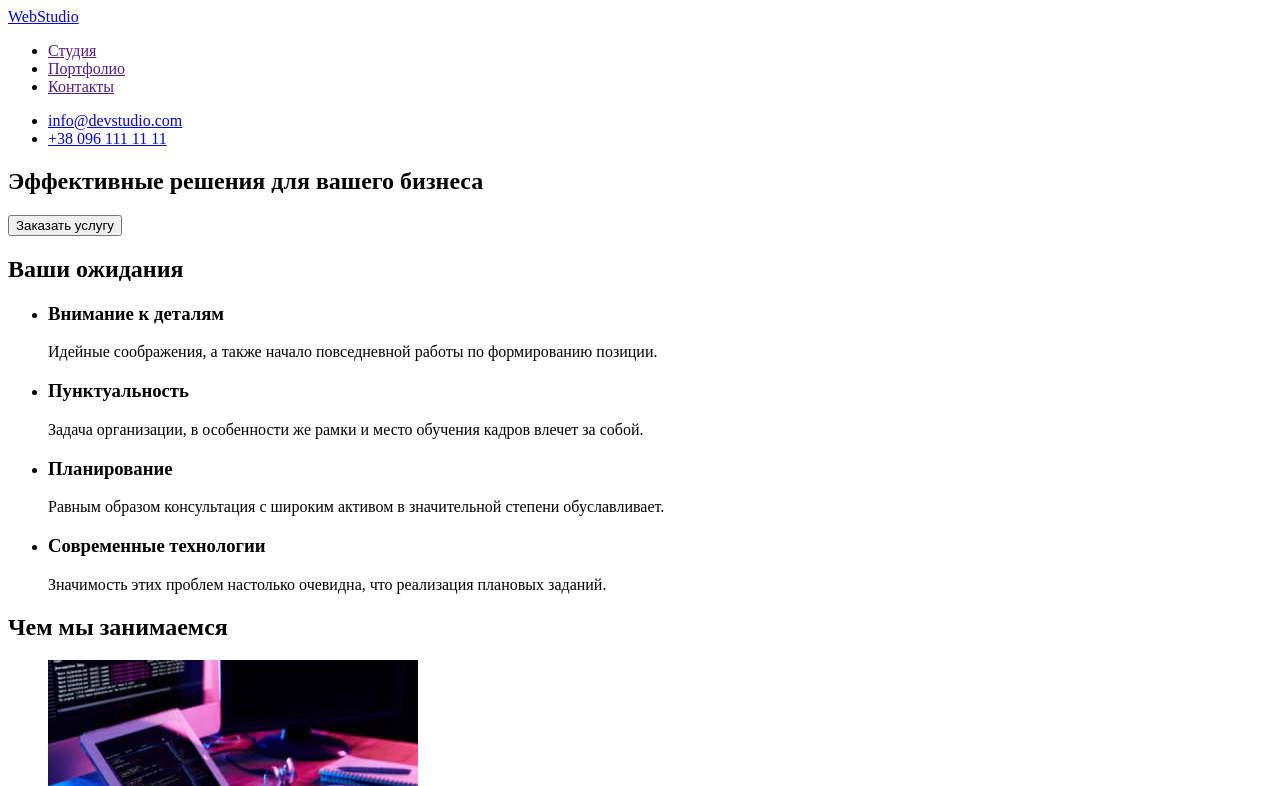
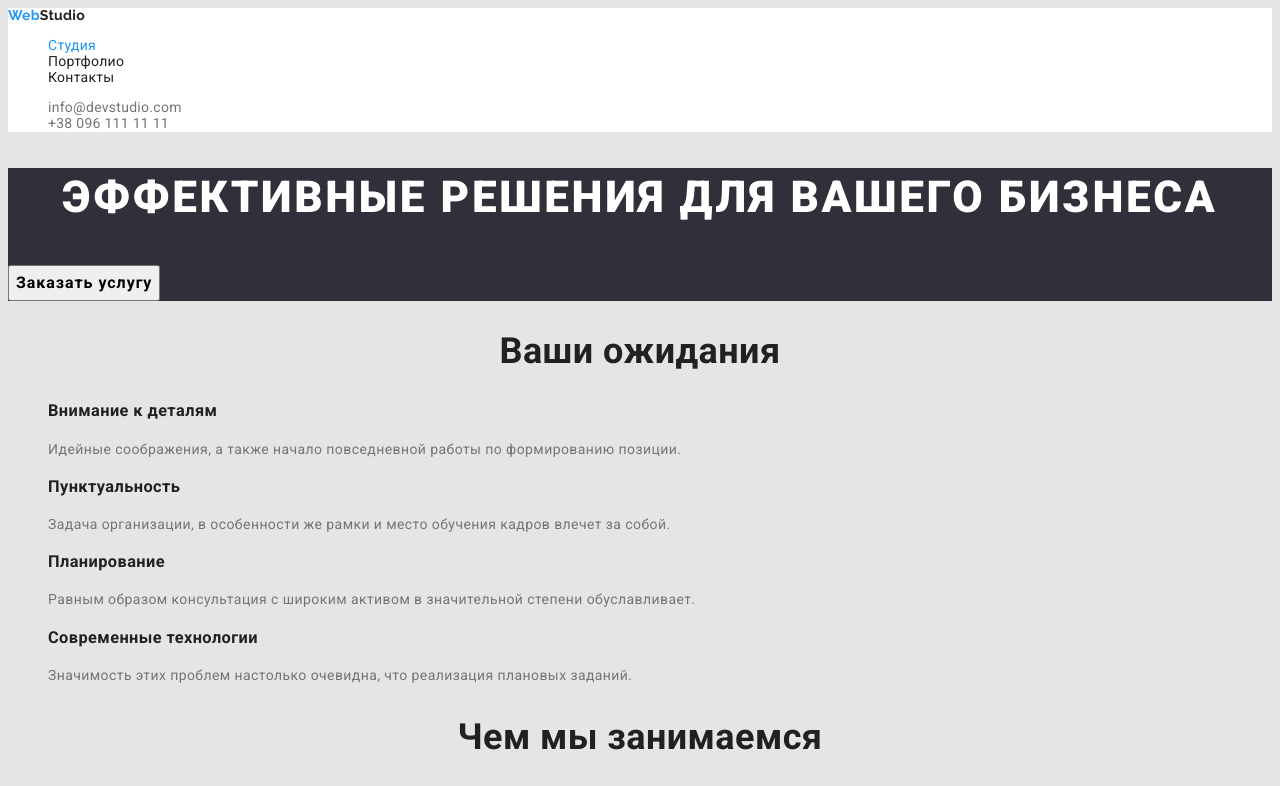
Before and after one commit to Kate1985sky/goit-2homework, a plain HTML site: page index.html in a window 1280 px wide. Shown: the top 786 px of the page. Drawn offline with Linux system fonts and the light colour scheme.

Commit message:
finish home work

```diff
--- /dev/null
+++ b/css/style.css
@@ -0,0 +1,130 @@
+:root {
+    --primary-text-color:#757575;
+    --title-text-color: #E5E5E5;;
+    --acent-color: #2196F3;
+    --secondary-color: #212121;
+}
+body {
+background-color: var(--title-text-color);
+color: var(--primary-text-color);
+font-family: Roboto, sans-serif;
+font-size: 14px;
+line-height: 1.14;
+letter-spacing: 0.03em;
+}
+.header {
+    background-color: #FFFFFF;
+}
+.logo {
+/* color: #000000; */
+font-family: Raleway, sans-serif;
+font-weight: 700;
+font-size: 26px;
+line-height: 1.18;
+text-decoration: none;
+}
+
+.logo span {
+    color: var(--acent-color);
+}
+/* site nav */
+.list {
+    list-style: none;
+
+}
+.site-nav a {
+    color: var(--secondary-color);
+    letter-spacing: 0.02em;
+    font-size: 14px;
+    line-height: 1.14;
+    text-decoration: none;
+}
+.auth-nav a {
+    color: var(--primary-text-color);
+    letter-spacing: 0.02em;
+    font-size: 14px;
+    line-height: 1.14;
+    text-decoration: none;
+}
+.site-nav a:hover,
+.site-nav a:focus,
+.site-nav a:active,
+.auth-nav a:hover,
+.auth-nav a:focus,
+.auth-nav a:active {
+    color: var(--acent-color);
+}
+.section-title {
+    color: var(--secondary-color);
+    font-weight: 700;
+    font-size: 36px;
+    line-height: 1.16;
+    text-align: center;
+}
+.site-nav .link {
+    color: var(--acent-color);
+}
+.site-nav .link.current {
+    color: var(--acent-color);
+}
+.hero {
+    background-color: #2F303A;
+}
+.hero-title {
+    color: #FFFFFF;
+    letter-spacing: 0.06em;
+    font-weight: 900;
+    font-size: 44px;
+    line-height: 1.36;
+    text-transform: uppercase;
+    text-align: center;
+}
+/* feature */
+.feature-list .title {
+    color: var(--secondary-color);
+}
+.title-text {
+    color: var(--primary-text-color);
+    line-height: 1.71;
+}
+.team-list .title-text {
+    font-weight: 400;
+    font-size: 16px;
+    line-height: 1.18;
+}
+
+
+.team-list h3 {
+    font-weight: 500;
+    font-size: 16px;
+    line-height: 1.19;
+}
+/* button */
+.button {
+    cursor: pointer;
+    letter-spacing: 0.06em;
+    font-family: inherit;
+    font-weight: 700;
+    font-size: 16px;
+    line-height: 1.9;
+}
+.button a:hover,
+.button a:focus,
+.button a:active {
+    color: var(--acent-color);
+}
+
+/* footer */
+.footer {
+    background-color: #2F303A;
+}
+.fotter-nav a {
+    color: rgba(255, 255, 255, 0.6);
+    text-decoration: none;
+}
+.fotter-nav .adress {
+    color: #FFFFFF;
+}
+.logo .logoStudio {
+    color: #FFFFFF;
+}
--- a/index.html
+++ b/index.html
@@ -5,63 +5,66 @@
     <meta http-equiv="X-UA-Compatible" content="IE=edge" />
     <meta name="viewport" content="width=device-width, initial-scale=1.0" />
     <title>Document</title>
+    <link href="https://fonts.googleapis.com/css2?family=Raleway:wght@700&family=Roboto:wght@400;500;700;900&display=swap" rel="stylesheet">
+    <link rel="stylesheet" href="./css/style.css">
+
   </head>
   <body>
-    <header>
-      <nav>
-        <a href="./index.html">WebStudio</a>
-        <ul>
-          <li><a href="">Студия</a></li>
-          <li><a href="">Портфолио</a></li>
+    <header class="header">
+      <nav class="site-nav">
+        <a href="./index.html" class="logo"><span>Web</span>Studio</a>
+        <ul class="site-nav list">
+          <li><a href="./index.html" class="link current" target="_blank" title="Страница студия">Студия</a></li>
+          <li><a href="./portfolio.html" target="_blank" title="Страница портфолио">Портфолио</a></li>
           <li><a href="">Контакты</a></li>
         </ul>
       </nav>
-      <ul>
-        <li><a href="mailto:info@devstudio.com">info@devstudio.com</a></li>
+      <ul class="auth-nav list">
+        <li><a class="color-mail" href="mailto:info@devstudio.com">info@devstudio.com</a></li>
         <li><a href="tel:+380961111111">+38 096 111 11 11</a></li>
       </ul>
     </header>
     <main>
-      <section>
-        <h1>Эффективные решения для вашего бизнеса</h1>
-        <button type="button">Заказать услугу</button>
+      <section class="hero">
+        <h1 class="hero-title">Эффективные решения для вашего бизнеса</h1>
+        <button type="button" class="button">Заказать услугу</button>
       </section>
-      <section>
-        <h2>Ваши ожидания</h2>
-        <ul>
+      <section class="section">
+        <h2 class="section-title">Ваши ожидания</h2>
+        <ul class="feature-list list">
           <li>
-            <h3>Внимание к деталям</h3>
-            <p>
+            <h3 class="title">Внимание к деталям</h3>
+            <p class="title-text">
               Идейные соображения, а также начало повседневной работы по
               формированию позиции.
             </p>
           </li>
           <li>
-            <h3>Пунктуальность</h3>
-            <p>
+            <h3 class="title">Пунктуальность</h3>
+            <p class="title-text">
               Задача организации, в особенности же рамки и место обучения кадров
               влечет за собой.
             </p>
           </li>
           <li>
-            <h3>Планирование</h3>
-            <p>
+            <h3 class="title">Планирование</h3>
+            <p class="title-text">
               Равным образом консультация с широким активом в значительной
               степени обуславливает.
             </p>
           </li>
           <li>
-            <h3>Современные технологии</h3>
-            <p>
+            <h3 class="title">Современные технологии</h3>
+            <p class="title-text">
               Значимость этих проблем настолько очевидна, что реализация
               плановых заданий.
             </p>
           </li>
         </ul>
       </section>
-      <section>
-        <h2>Чем мы занимаемся</h2>
-        <ul>
+      <section class="section">
+        <h2 class="section-title">Чем мы занимаемся</h2>
+        <ul class="card-list list">
           <li>
             <img
               src="./imades/img.jpg"
@@ -81,45 +84,45 @@
           </li>
         </ul>
       </section>
-      <section>
-        <h2>Наша команда</h2>
-        <ul>
+      <section class="section">
+        <h2 class="section-title">Наша команда</h2>
+        <ul class="team-list list">
           <li>
             <img src="./imades/teamplayer1.jpg" alt="сотрудник1" width="270" />
 
-            <h3>Игорь Демьяненко</h3>
-            <p>Product Designer</p>
+            <h3 class="title">Игорь Демьяненко</h3>
+            <p class="title-text">Product Designer</p>
           </li>
           <li>
             <img src="./imades/teamplayer2.jpg" alt="сотрудник2" width="270" />
 
-            <h3>Ольга Репина</h3>
-            <p>Frontend Developer</p>
+            <h3 class="title">Ольга Репина</h3>
+            <p class="title-text">Frontend Developer</p>
           </li>
           <li>
             <img src="./imades/teamplayer3.jpg" alt="сотрудник3" width="270" />
 
-            <h3>Николай Тарасов</h3>
-            <p>Marketing</p>
+            <h3 class="title">Николай Тарасов</h3>
+            <p class="title-text">Marketing</p>
           </li>
           <li>
             <img src="./imades/teamplayer4.jpg" alt="сотрудник4" width="270" />
 
-            <h3>Михаил Ермаков</h3>
-            <p>UI Designer</p>
+            <h3 class="title">Михаил Ермаков</h3>
+            <p class="title-text">UI Designer</p>
           </li>
         </ul>
       </section>
     </main>
-    <footer>
-      <a href="/index.html">WebStudio</a>
+    <footer class="footer">
+      <a href="/index.html" class="logo"><span>Web</span>Studio</a>
       <address>
-        <ul>
+        <ul class="fotter-nav list">
           <li>
             <a
               href="https://goo.gl/maps/pMyP1PC3cRJGQciT7"
               target="_blank"
-              rel="noreferrer noopener"
+              rel="noreferrer noopener" class="adress"
               >г. Киев, пр-т Леси Украинки, 26</a
             >
           </li>
```
Also changed, not shown: portfolio.html (added, +80 -0 lines), imades/photo1.jpg (added), imades/photo2.jpg (added), imades/photo3.jpg (added), imades/photo4.jpg (added), imades/photo5.jpg (added), imades/photo6.jpg (added), imades/photo7.jpg (added), imades/photo8.jpg (added), imades/photo9.jpg (added).
